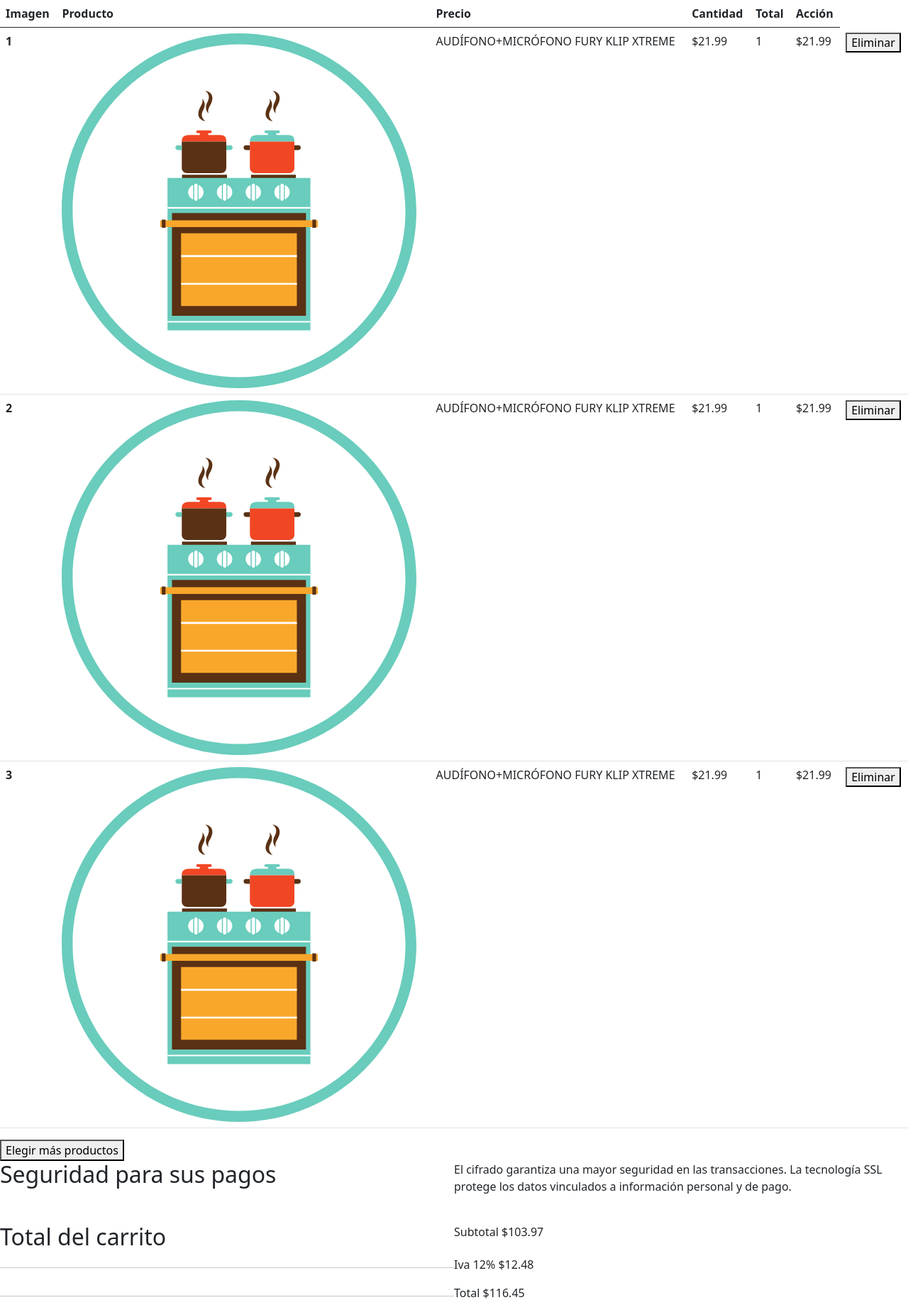
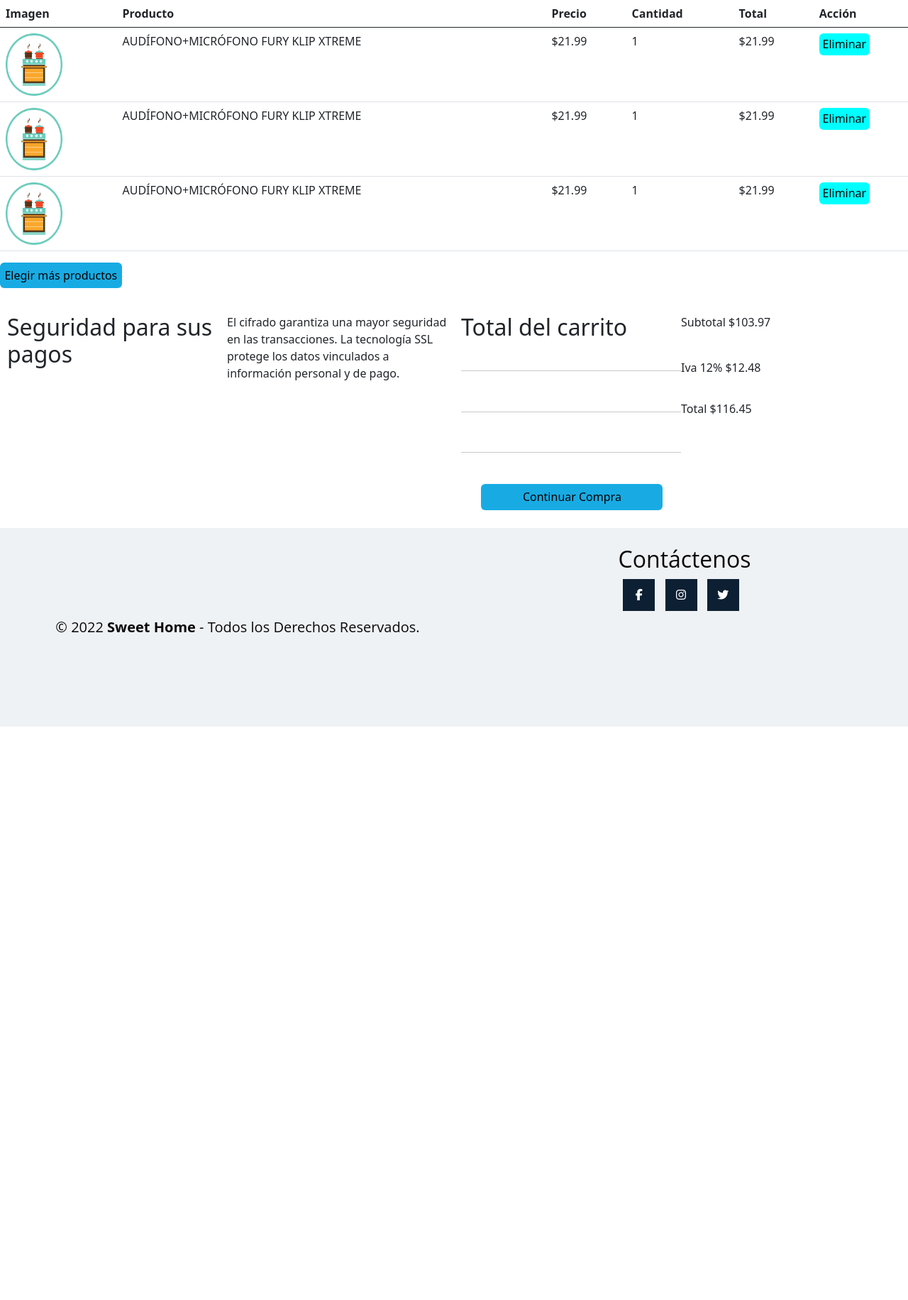
Before and after one commit to bethsaida03/ProyectoPNUD, a Django app: page /carrito in a window 1280 px wide. Shown: the part 64-1896 px from the top of the page at 71% size. After the commit the page ends 1088 px from the top, so only its background shows below. Run offline with Django 4.2, Linux system fonts and the light colour scheme; some libraries are stand-ins or nearby versions.

Commit message:
carrito css

```diff
--- a/SitioWeb/templates/SitioWeb/carrito.html
+++ b/SitioWeb/templates/SitioWeb/carrito.html
@@ -3,7 +3,7 @@
 {% load static %}
 <link href="https://cdn.jsdelivr.net/npm/bootstrap@5.0.0-beta1/dist/css/bootstrap.min.css" rel="stylesheet" crossorigin="anonymous">
 <script src="https://cdn.jsdelivr.net/npm/bootstrap@5.0.0-beta1/dist/js/bootstrap.bundle.min.js"crossorigin="anonymous"></script>
-<!-- <style>
+<style>
     /* ---- image on row ----- */
 
     .Imagenes {
@@ -82,7 +82,7 @@
         border-style: none;
 
     }
-</style> -->
+</style>
 {% include "./header.html" %}
 <table class="table">
     <thead>
@@ -97,7 +97,6 @@
     </thead>
     <tbody>
       <tr>
-        <th scope="row">1</th>
         <td><img class="Img" src="{% static 'img/categorias/cocina.png' %}" alt="AUDIFONO"></td>
         <td>AUDÍFONO+MICRÓFONO FURY KLIP XTREME</td>
         <td>$21.99</td>
@@ -106,7 +105,6 @@
         <td><button class="BtnEliminar">Eliminar</button></td>
       </tr>
       <tr>
-        <th scope="row">2</th>
         <td><img class="Img" src="{% static 'img/categorias/cocina.png' %}" alt="AUDIFONO"></td>
         <td>AUDÍFONO+MICRÓFONO FURY KLIP XTREME</td>
         <td>$21.99</td>
@@ -115,7 +113,6 @@
         <td><button class="BtnEliminar">Eliminar</button></td>
       </tr>
       <tr>
-        <th scope="row">3</th>
         <td><img class="Img" src="{% static 'img/categorias/cocina.png' %}" alt="AUDIFONO"></td>
         <td>AUDÍFONO+MICRÓFONO FURY KLIP XTREME</td>
         <td>$21.99</td>
```
